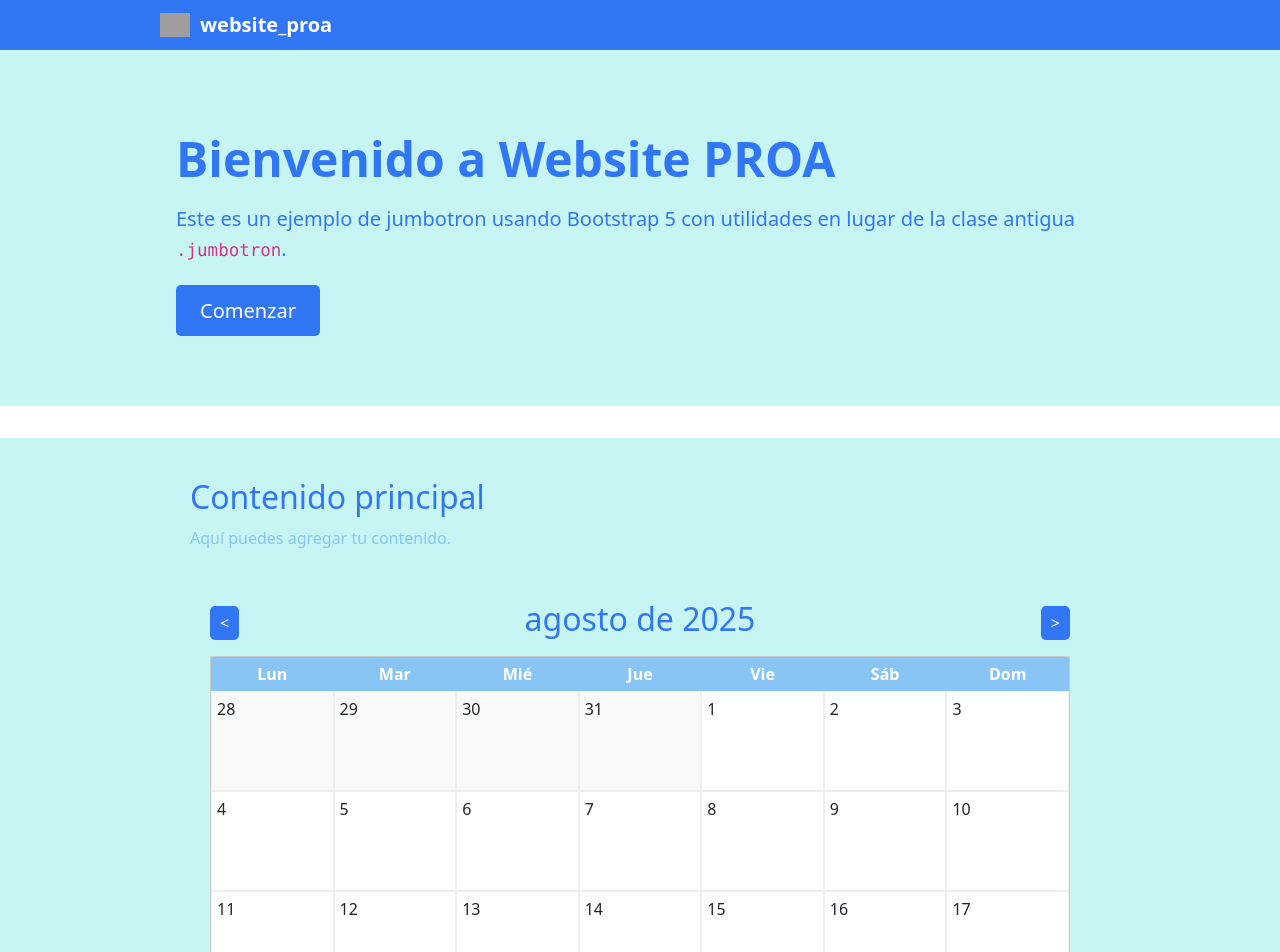
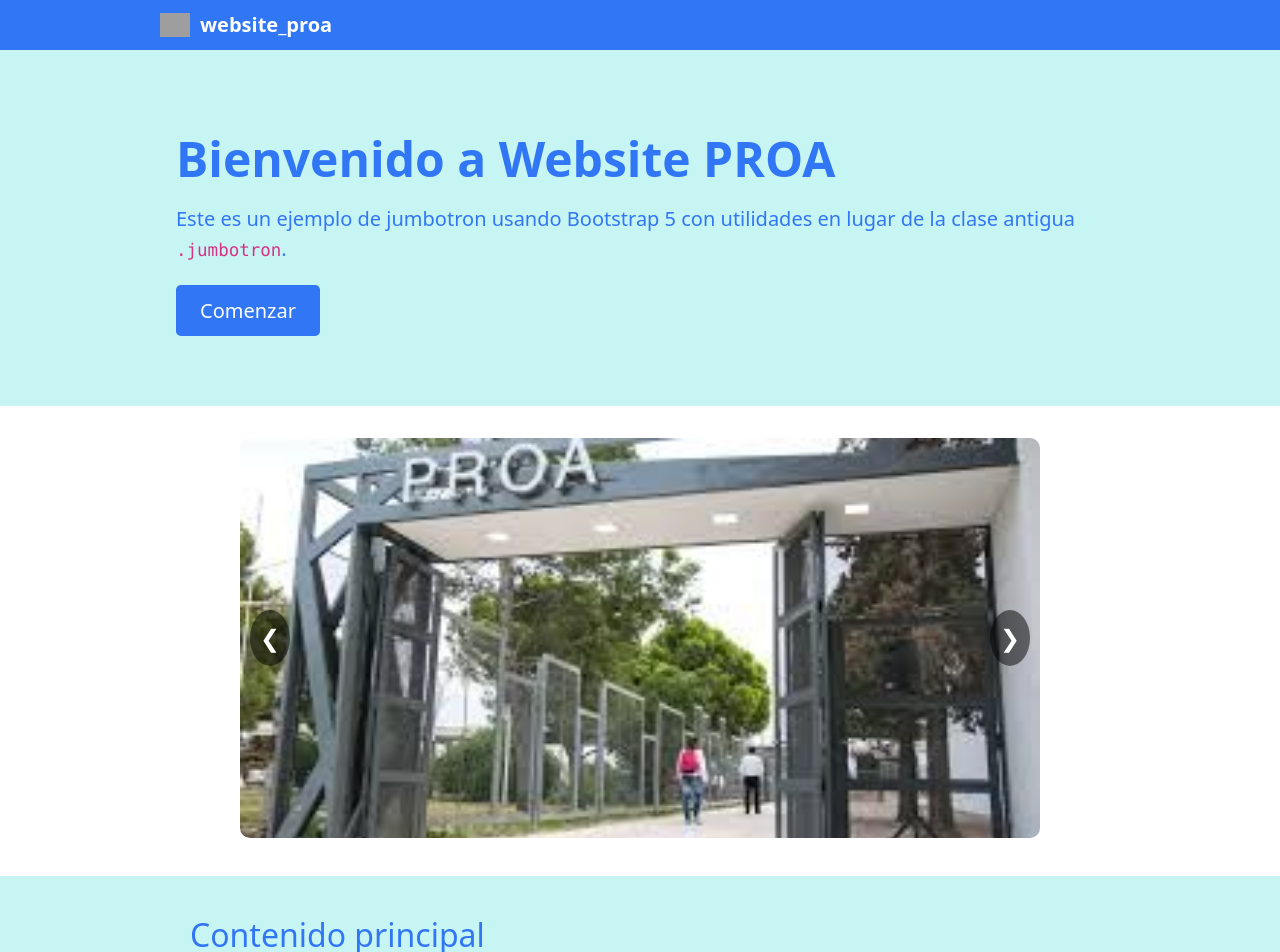
Before and after one commit to 4x3l15/WebSite_ProA, a React (Vite) app in the folder WebCole/: page / in a window 1280 px wide. Shown: the top 952 px of the page. Built offline with nearby package versions, Linux system fonts and the light colour scheme; grey boxes are pictures that could not be loaded.

Commit message:
carrusel mejor

```diff
--- a/WebCole/package.json
+++ b/WebCole/package.json
@@ -18,7 +18,7 @@
     "@eslint/js": "^9.33.0",
     "@types/react": "^19.1.10",
     "@types/react-dom": "^19.1.7",
-    "@vitejs/plugin-react": "^5.0.0",
+    "@vitejs/plugin-react": "^5.0.2",
     "eslint": "^9.33.0",
     "eslint-plugin-react-hooks": "^5.2.0",
     "eslint-plugin-react-refresh": "^0.4.20",
--- a/WebCole/src/App.jsx
+++ b/WebCole/src/App.jsx
@@ -4,12 +4,14 @@ import Navbar from "./componentes/Navbar";
 import Footer from "./componentes/Footer";
 import Jumbotron from "./componentes/Jumbotron";
 import MainContent from "./componentes/MainContent";
+import Carrusel from "./componentes/Carrusel";
 
 function App() {
   return (
     <>
       <Navbar />
       <Jumbotron />
+      <Carrusel/>
       <MainContent />
       <Footer />
     </>
--- /dev/null
+++ b/WebCole/src/componentes/Carrusel.css
@@ -0,0 +1,42 @@
+.carousel-container {
+    position: relative;
+    max-width: 800px;
+    margin: 0 auto;
+    overflow: hidden;
+    margin-bottom: 3%;
+  }
+
+  .carousel-container img {
+    width: 100%;
+    height: 400px;
+    object-fit: cover;
+    border-radius: 10px;
+    transition: opacity 0.5s ease-in-out;
+  }
+
+  .carousel-container .prev,
+  .carousel-container .next {
+    position: absolute;
+    top: 50%;
+    transform: translateY(-50%);
+    background-color: rgba(0,0,0,0.5);
+    color: white;
+    border: none;
+    padding: 10px;
+    cursor: pointer;
+    font-size: 24px;
+    border-radius: 50%;
+  }
+
+  .carousel-container .prev {
+    left: 10px;
+  }
+
+  .carousel-container .next {
+    right: 10px;
+  }
+
+  .carousel-container .prev:hover,
+  .carousel-container .next:hover {
+    background-color: rgba(0,0,0,0.8);
+  }
--- /dev/null
+++ b/WebCole/src/componentes/Carrusel.jsx
@@ -0,0 +1,38 @@
+import React, { useState, useEffect } from "react";
+import "./Carrusel.css";
+
+const images = [
+  "/img/imgproa1.jpeg",
+  "/img/imgproa2.jpeg",
+  "/img/imgproa3.jpeg",
+  "/img/imgproa4.jpeg",
+];
+
+function Carrusel() {
+  const [current, setCurrent] = useState(0);
+
+  useEffect(() => {
+    const interval = setInterval(() => {
+      setCurrent((prev) => (prev + 1) % images.length);
+    }, 5000);
+    return () => clearInterval(interval);
+  }, []);
+
+  const nextSlide = () => setCurrent((prev) => (prev + 1) % images.length);
+  const prevSlide = () =>
+    setCurrent((prev) => (prev - 1 + images.length) % images.length);
+
+  return (
+    <div className="carousel-container">
+      <button className="prev" onClick={prevSlide}>
+        &#10094;
+      </button>
+      <img src={images[current]} alt={`slide-${current}`} />
+      <button className="next" onClick={nextSlide}>
+        &#10095;
+      </button>
+    </div>
+  );
+}
+
+export default Carrusel;
--- /dev/null
+++ b/package.json
@@ -0,0 +1,5 @@
+{
+  "dependencies": {
+    "bootstrap": "^5.3.8"
+  }
+}
```
Also changed, not shown: 2 other files (tests, documents, lock files or other folders).
